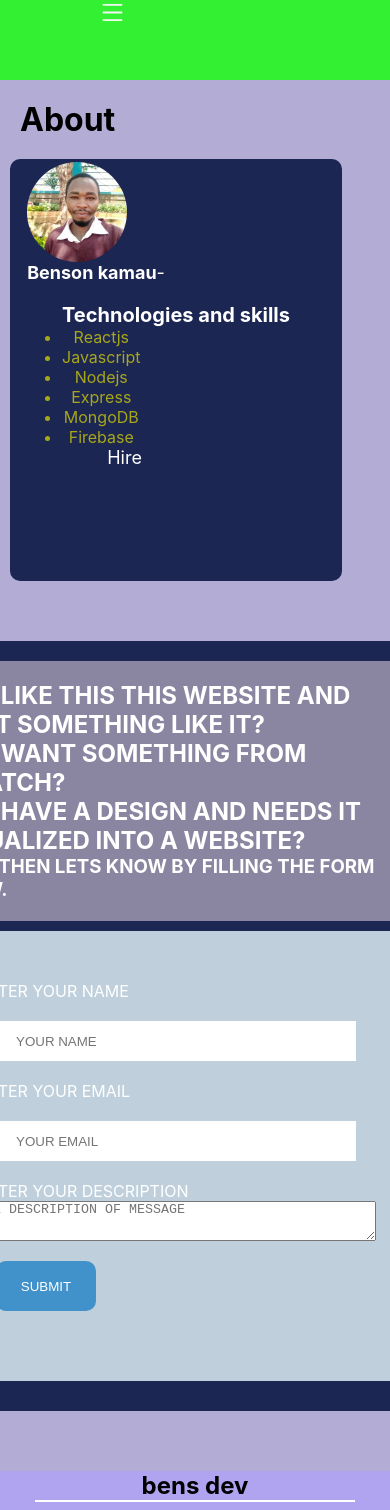
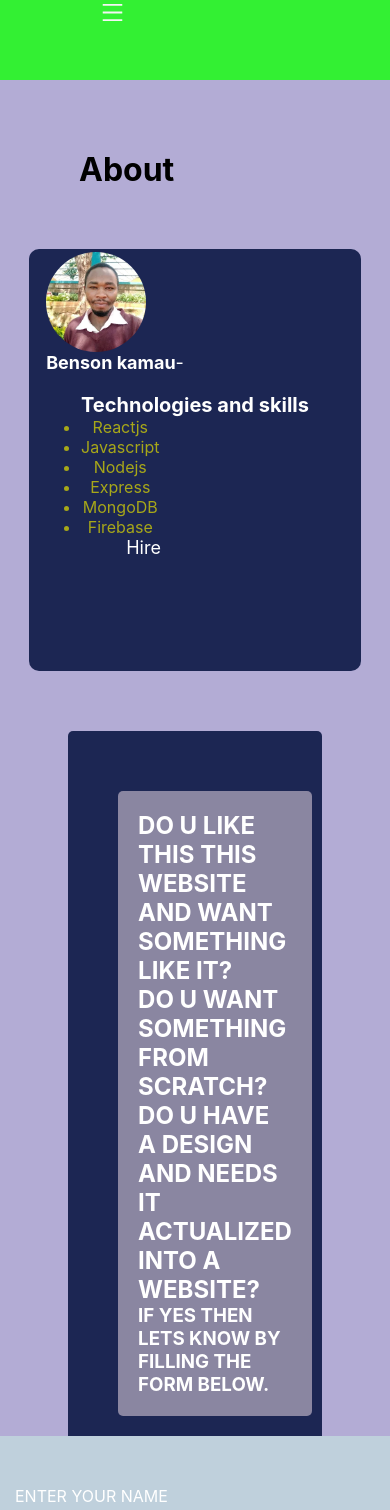
Before and after one commit to sirben181/my-app, a React (Create React App) app: page /about in a window 390 px wide. Shown: the top 1510 px of the page. Built offline with nearby package versions, Linux system fonts and the light colour scheme.

Commit message:
more on about form

```diff
--- a/src/pages/about.css
+++ b/src/pages/about.css
@@ -125,9 +125,62 @@ button{
        color:#fff;
 }
 @media only screen  and (min-width:200px) and (max-width: 900px){
+        .about-container{
+                display:flex;
+                flex-direction: column;
+                justify-content: center;
+                padding:10px;
+        }
+        .about-wrapper{
+                display:flex;
+                flex-direction: column;
+                width:80vw;
+        }
+        .about-wrapper h1{
+                margin:20px;
+                padding:20px;
+        }
+        .about{
+                display:flex;
+                flex-direction:column;
+        }
         .form-container{
                 width:70vw;
                 padding:10px;
                 margin:10px;
         }
+      .form-wrapper{
+        display:flex;
+        flex-direction: column;
+        justify-content: center;
+        width:65vw;
+
+      }
+      .form{
+        display:flex;
+        flex-direction:column;
+        align-content: center;
+        justify-content: center;
+        padding:20px;
+        width:100%;
+        margin:20px;
+      }
+      .form h2{
+        size:30px;
+      }
+      .form-body{
+        display: flex;
+        flex-direction:column;
+        align-items: center;
+        text-overflow:none;
+        margin:20px;
+
+      }
+      .form-body input{
+        width:fit-content;
+      }
+      .form-body textarea{
+        width:fit-content;
+        align-content: center;
+      }
 }
```
